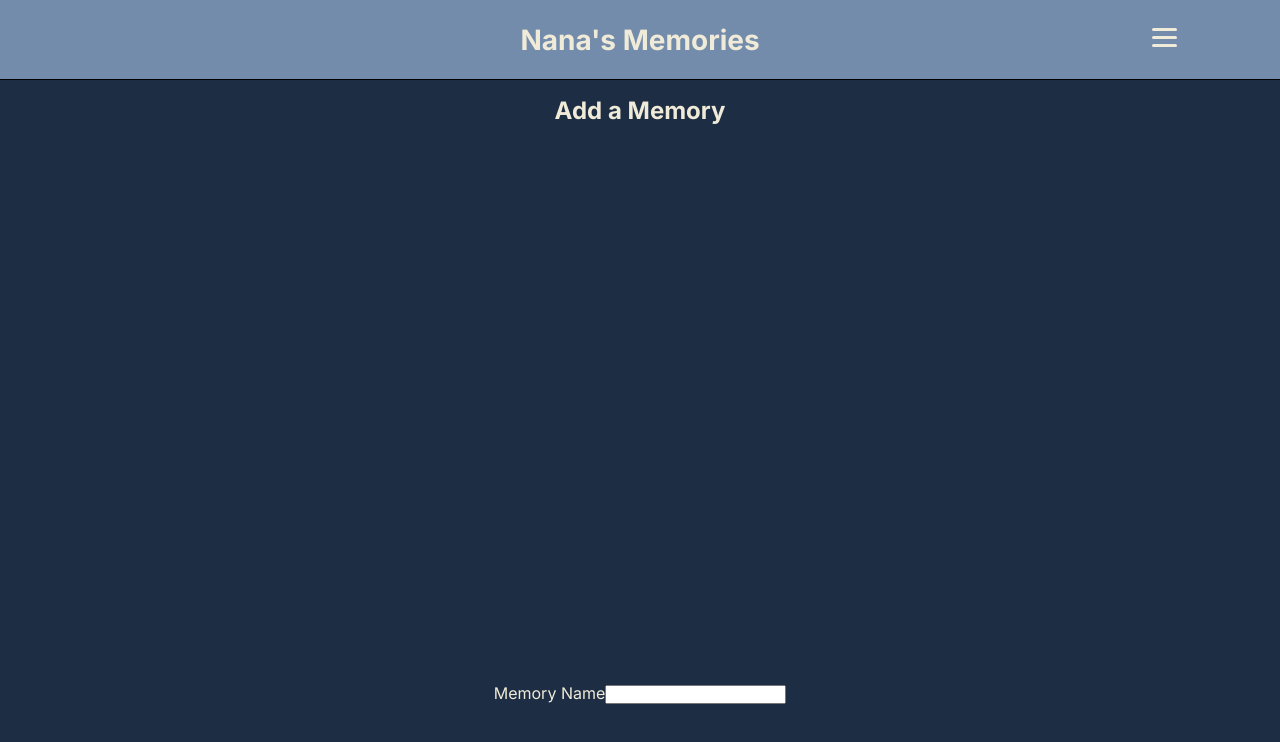
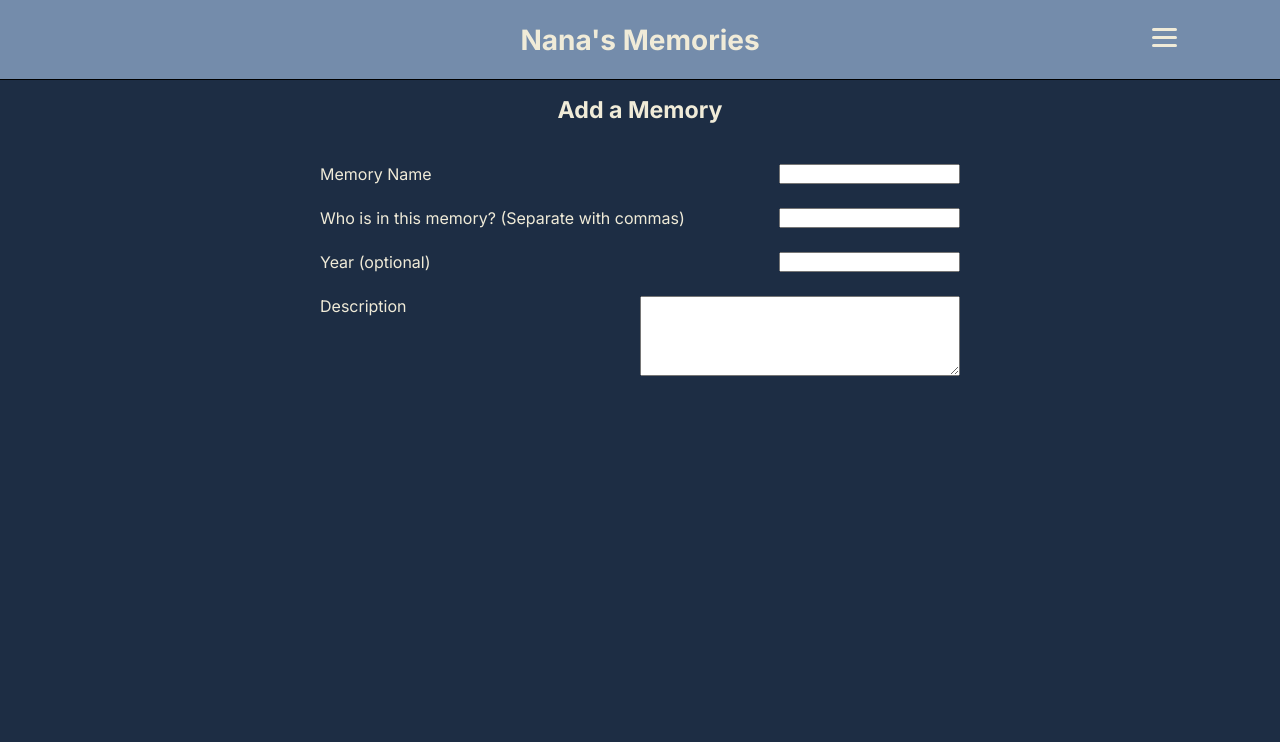
Before and after one commit to khintz34/nanas-memories, a Next.js app: page /AddMemory in a window 1280 px wide. Shown: the top 742 px of the page. Built offline with nearby package versions, Linux system fonts and the light colour scheme.

Commit message:
input basic

```diff
--- a/src/app/AddMemory/page.module.scss
+++ b/src/app/AddMemory/page.module.scss
@@ -1,10 +1,39 @@
 .main {
   display: flex;
   flex-direction: column;
-  justify-content: space-between;
+  justify-content: flex-start;
   align-items: center;
   padding: 6rem;
   min-height: 100vh;
   background-color: var(--primary-background);
-  gap: 4vh;
+  gap: 5vh;
 }
+
+.h2 {
+  font-size: 2.9vh;
+}
+
+.inputContainer {
+  display: flex;
+  flex-direction: row;
+  gap: 3vw;
+  justify-content: space-between;
+}
+
+.form {
+  display: flex;
+  flex-direction: column;
+  gap: 3vh;
+  width: 50vw;
+}
+
+.textArea {
+  width: 40ch;
+  height: 10ch;
+}
+
+@media (max-width: 600px) {
+  .form {
+    width: 95vw;
+  }
+}
--- a/src/app/AddMemory/page.tsx
+++ b/src/app/AddMemory/page.tsx
@@ -4,10 +4,27 @@ import styles from "./page.module.scss";
 export default function Home() {
   return (
     <main className={styles.main}>
-      <h2>Add a Memory</h2>
-      <form action="">
-        <label htmlFor="memName">Memory Name</label>
-        <input type="text" id="memName" />
+      <h2 className={styles.h2}>Add a Memory</h2>
+      <form action="" className={styles.form}>
+        <div className={styles.inputContainer}>
+          <label htmlFor="memName">Memory Name</label>
+          <input type="text" id="memName" />
+        </div>
+
+        <div className={styles.inputContainer}>
+          <label htmlFor="memTags">
+            Who is in this memory? (Separate with commas)
+          </label>
+          <input type="text" id="memTags" />
+        </div>
+        <div className={styles.inputContainer}>
+          <label htmlFor="memYear">Year (optional)</label>
+          <input type="text" id="memYear" />
+        </div>
+        <div className={styles.inputContainer}>
+          <label htmlFor="memDesc">Description</label>
+          <textarea id="memDesc" className={styles.textArea} />
+        </div>
       </form>
     </main>
   );
```
